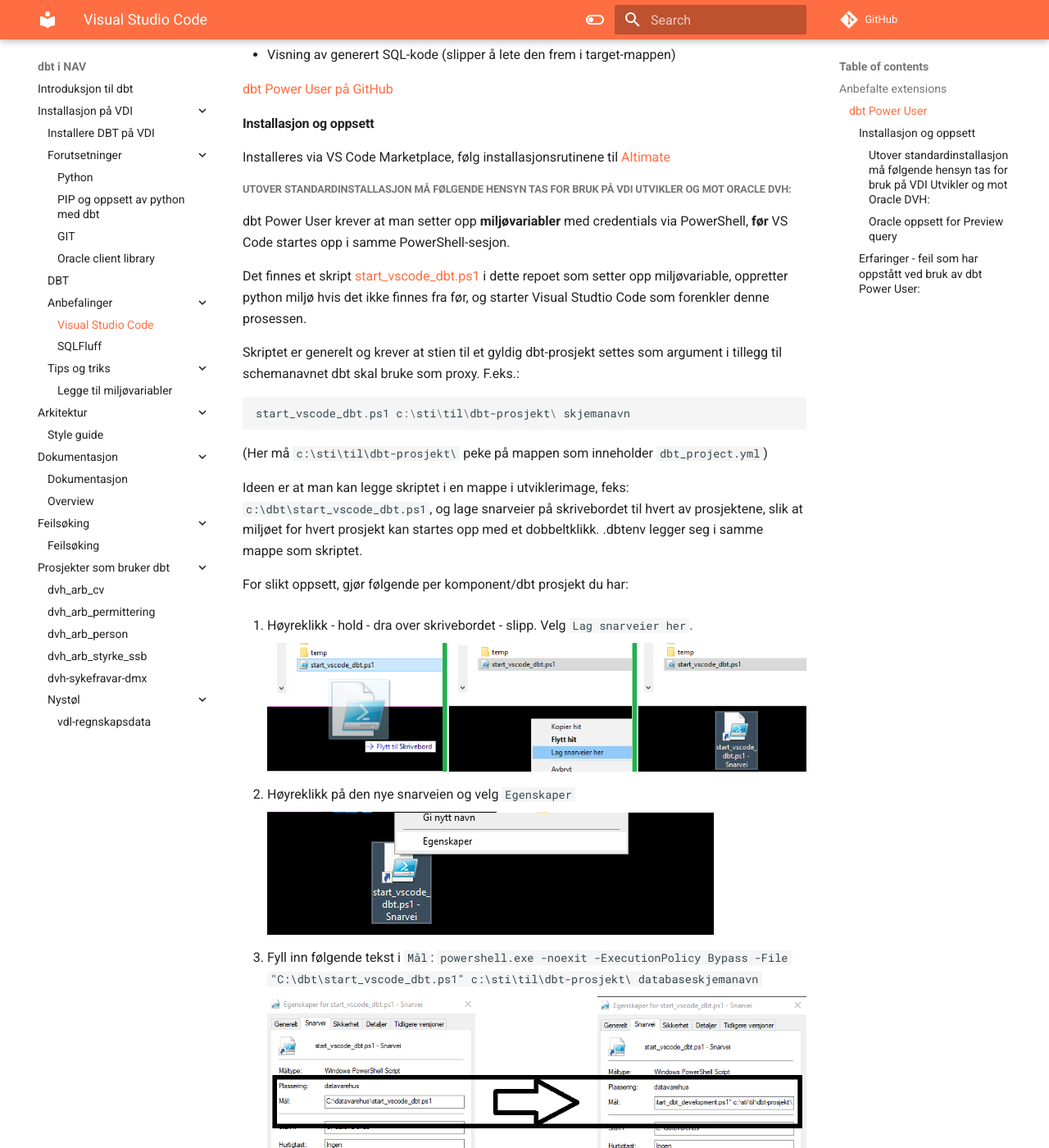
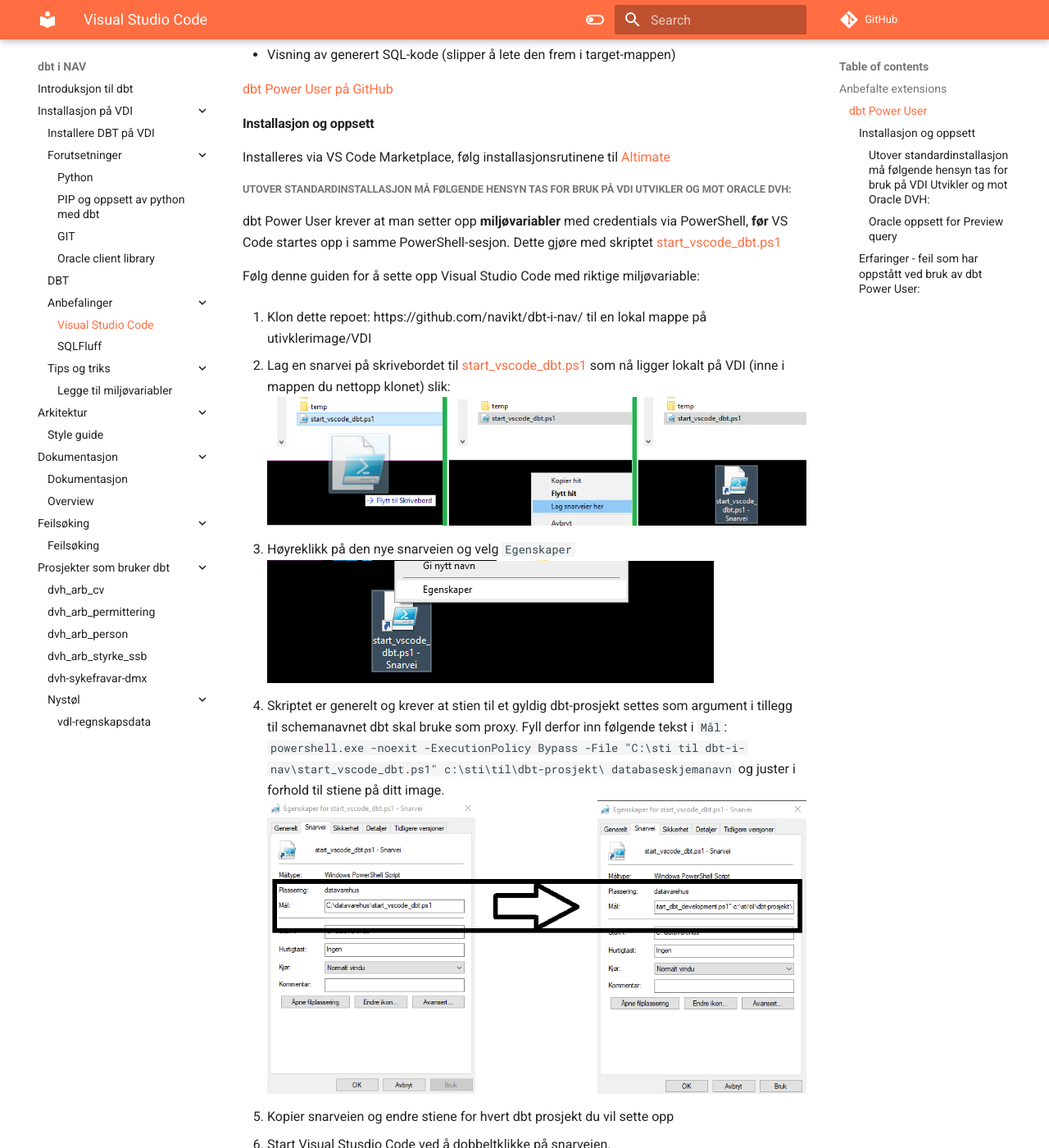
Before and after one commit to navikt/dbt-i-nav, an MkDocs documentation site: the page built from docs/Installasjon-på-VDI/vscode.md, in a window 1280 px wide and 1400 px high, scrolled down 523 px. Shown: the whole window at 82% size. Built offline with MkDocs 1.6.1 and Material for MkDocs 9.7.7, drawn with Linux system fonts in a browser that asks for light colours; comment, search, counter and statistics services are not loaded; some of the changed text lies outside the part shown.

Commit message:
Ny oppskrift

````diff
--- a/docs/Installasjon-på-VDI/vscode.md
+++ b/docs/Installasjon-på-VDI/vscode.md
@@ -22,37 +22,26 @@
 
 ##### Utover standardinstallasjon må følgende hensyn tas for bruk på VDI Utvikler og mot Oracle DVH:
 
-dbt Power User krever at man setter opp **miljøvariabler** med credentials via PowerShell, **før** VS Code startes opp i samme PowerShell-sesjon.
+dbt Power User krever at man setter opp **miljøvariabler** med credentials via PowerShell, **før** VS Code startes opp i samme PowerShell-sesjon. Dette gjøre med skriptet [start_vscode_dbt.ps1](https://github.com/navikt/dbt-i-nav/blob/main/start_vscode_dbt.ps1)
 
-Det finnes et skript [start_vscode_dbt.ps1](https://github.com/navikt/dbt-i-nav/blob/main/start_vscode_dbt.ps1) i dette repoet som setter opp miljøvariable, oppretter python miljø hvis det ikke finnes fra før, og starter Visual Studtio Code som forenkler denne prosessen.
+Følg denne guiden for å sette opp Visual Studio Code med riktige miljøvariable:
 
-Skriptet er generelt og krever at stien til et gyldig dbt-prosjekt settes som argument i tillegg til schemanavnet dbt skal bruke som proxy. F.eks.:
+1. Klon dette repoet: https://github.com/navikt/dbt-i-nav/ til en lokal mappe på utivklerimage/VDI
 
-```powershell
-start_vscode_dbt.ps1 c:\sti\til\dbt-prosjekt\ skjemanavn
-```
-
-(Her må `c:\sti\til\dbt-prosjekt\` peke på mappen som inneholder `dbt_project.yml`)
-
-Ideen er at man kan legge skriptet i en mappe i utviklerimage, feks: `c:\dbt\start_vscode_dbt.ps1`, og lage snarveier på skrivebordet til hvert av prosjektene, slik at miljøet for hvert prosjekt kan startes opp med et dobbeltklikk. .dbtenv legger seg i samme mappe som skriptet.
-
-For slikt oppsett, gjør følgende per komponent/dbt prosjekt du har:
-
-1. Høyreklikk - hold - dra over skrivebordet - slipp. Velg `Lag snarveier her`.
-
+2. Lag en snarvei på skrivebordet til [start_vscode_dbt.ps1](https://github.com/navikt/dbt-i-nav/blob/main/start_vscode_dbt.ps1) som nå ligger lokalt på VDI (inne i mappen du nettopp klonet) slik:
     ![Lag snarvei](vscode/lag_snarvei.png)
 
-2. Høyreklikk på den nye snarveien og velg `Egenskaper`
-
+3. Høyreklikk på den nye snarveien og velg `Egenskaper`
     ![Høyreklikk](vscode/egenskaper.png)
 
-3. Fyll inn følgende tekst i `Mål`: `powershell.exe -noexit -ExecutionPolicy Bypass -File "C:\dbt\start_vscode_dbt.ps1" c:\sti\til\dbt-prosjekt\  databaseskjemanavn`
-
+4. Skriptet er generelt og krever at stien til et gyldig dbt-prosjekt settes som argument i tillegg til schemanavnet dbt skal bruke som proxy. Fyll derfor inn følgende tekst i `Mål`: `powershell.exe -noexit -ExecutionPolicy Bypass -File "C:\sti til dbt-i-nav\start_vscode_dbt.ps1" c:\sti\til\dbt-prosjekt\  databaseskjemanavn` og juster i forhold til stiene på ditt image.
     ![Mål](vscode/maal.png)
 
-4. Endre navn på snarvei til noe mer passende:
+5. Kopier snarveien og endre stiene for hvert dbt prosjekt du vil sette opp
 
-    ![Endre navn](vscode/endre_navn.png)
+6. Start Visual Stusdio Code ved å dobbeltklikke på snarveien.
+
+7. Det hender skriptet oppdateres, så det er lurt å hente siste kode fra github innimellom.
 
 
 
````
